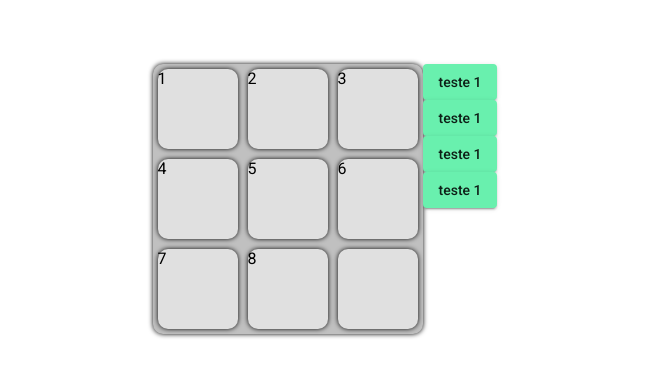
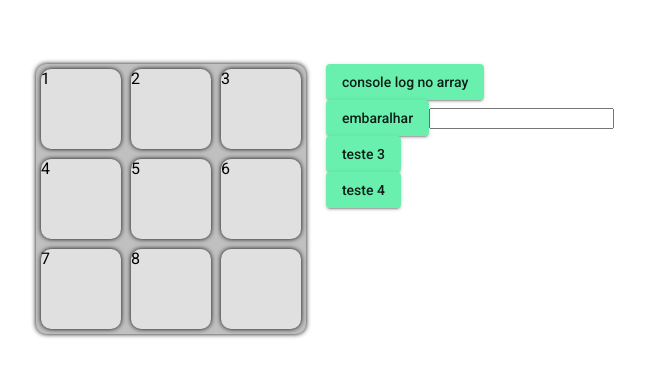
Before and after one commit to jibaky/jogoOito, an Angular app: page / in a window 1280 px wide. Shown: the part 128-504 px from the top of the page, without its empty margins (315-960 px from the left). Built offline with nearby package versions, Linux system fonts and the light colour scheme.

Commit message:
add embaralhar array

```diff
--- a/src/app/comp/board/board.component.scss
+++ b/src/app/comp/board/board.component.scss
@@ -1,15 +1,19 @@
 .board{
     box-shadow: 0px 0px 5px black;
+    position:relative;
+    margin-right: 20px;
     border-radius: 10px;
+    display: flex;
+    flex-wrap: wrap;
     height: 270px;
     width: 270px;
-    display: flex;
-    flex-direction: row;
-    flex-wrap: wrap;
     background-color: rgb(192, 192, 192);
 }
-.piece{
+.board .piece{
     box-shadow: 0px 0px 5px black;
+    // position:absolute;
+    top: 100;
+    left: 100;
     background-color: rgb(224, 224, 224);
     border-radius: 10px;
     margin: 5px;
--- a/src/app/comp/menu/menu.component.html
+++ b/src/app/comp/menu/menu.component.html
@@ -1,4 +1,5 @@
-<button mat-raised-button color="accent">teste 1</button><br>
-<button mat-raised-button color="accent">teste 1</button><br>
-<button mat-raised-button color="accent">teste 1</button><br>
-<button mat-raised-button color="accent">teste 1</button>
+<button mat-raised-button color="accent" (click)="func()">console log no array</button><br>
+<button mat-raised-button color="accent" (click)="shuffle(qtdShuffle.value)">embaralhar</button>
+<input #qtdShuffle><br>
+<button mat-raised-button color="accent">teste 3</button><br>
+<button mat-raised-button color="accent">teste 4</button>
--- a/src/app/comp/menu/menu.component.ts
+++ b/src/app/comp/menu/menu.component.ts
@@ -12,5 +12,12 @@ export class MenuComponent implements OnInit {
 
   ngOnInit(): void {
   }
-
+  func(){
+    this.service.func();
+  }
+  shuffle(qtd: any){
+    qtd = Math.round(Number(qtd));
+    if(Number.isNaN(qtd)) return alert("introduza um numero no input")
+    this.service.shuffle(qtd);
+  }
 }
--- a/src/app/serv/eight-game.service.ts
+++ b/src/app/serv/eight-game.service.ts
@@ -6,4 +6,48 @@ import { Injectable } from '@angular/core';
 export class EightGameService {
 
   constructor() { }
+  // public board = [["","2","3"],["4","5","6"],["7","8","1"]];
+  // public board = [["1","","3"],["4","5","6"],["7","8","2"]];
+  // public board = [["1","2",""],["4","5","6"],["7","8","3"]];
+  // public board = [["1","2","3"],["","5","6"],["7","8","4"]];
+  // public board = [["1","2","3"],["4","","6"],["7","8","5"]];
+  // public board = [["1","2","3"],["4","5",""],["7","8","6"]];
+  // public board = [["1","2","3"],["4","5","6"],["","8","7"]];
+  // public board = [["1","2","3"],["4","5","6"],["7","","8"]];
+  public board = [["1","2","3"],["4","5","6"],["7","8",""]];
+  public iter = 0
+  func(){
+    console.log(this.board);
+  }
+  private getAdjPieces(i: number, j:number){
+    let arr = [];
+    if(i-1>=0) arr.push([i-1,j])
+    if(j-1>=0) arr.push([i,j-1])
+    if(j+1<=2) arr.push([i,j+1])
+    if(i+1<=2) arr.push([i+1,j])
+    return arr;
+
+  }
+  private swap(pos1: number[], pos2: number[]){
+    let arr1 = this.board[pos1[0]], arr2 = this.board[pos2[0]];
+    let aux = arr1[pos1[1]];
+    arr1[pos1[1]] = arr2[pos2[1]];
+    arr2[pos2[1]] = aux;
+  }
+  shuffle(qtd: number){
+    let adj: number[][] = [];
+    let empty: number[] = [];
+    for (let iteracoes = 0; iteracoes< qtd; iteracoes++){
+      for(let i = 0; i<3; i++){
+        for(let j = 0; j<3; j++){
+          if (this.board[i][j] == ""){
+            empty = [i,j]
+            adj = this.getAdjPieces(i,j);
+          }
+        }
+      }
+      let mod = Math.floor(Math.random() * adj.length)
+      this.swap(empty, adj[mod])
+    }
+  }
 }
```
